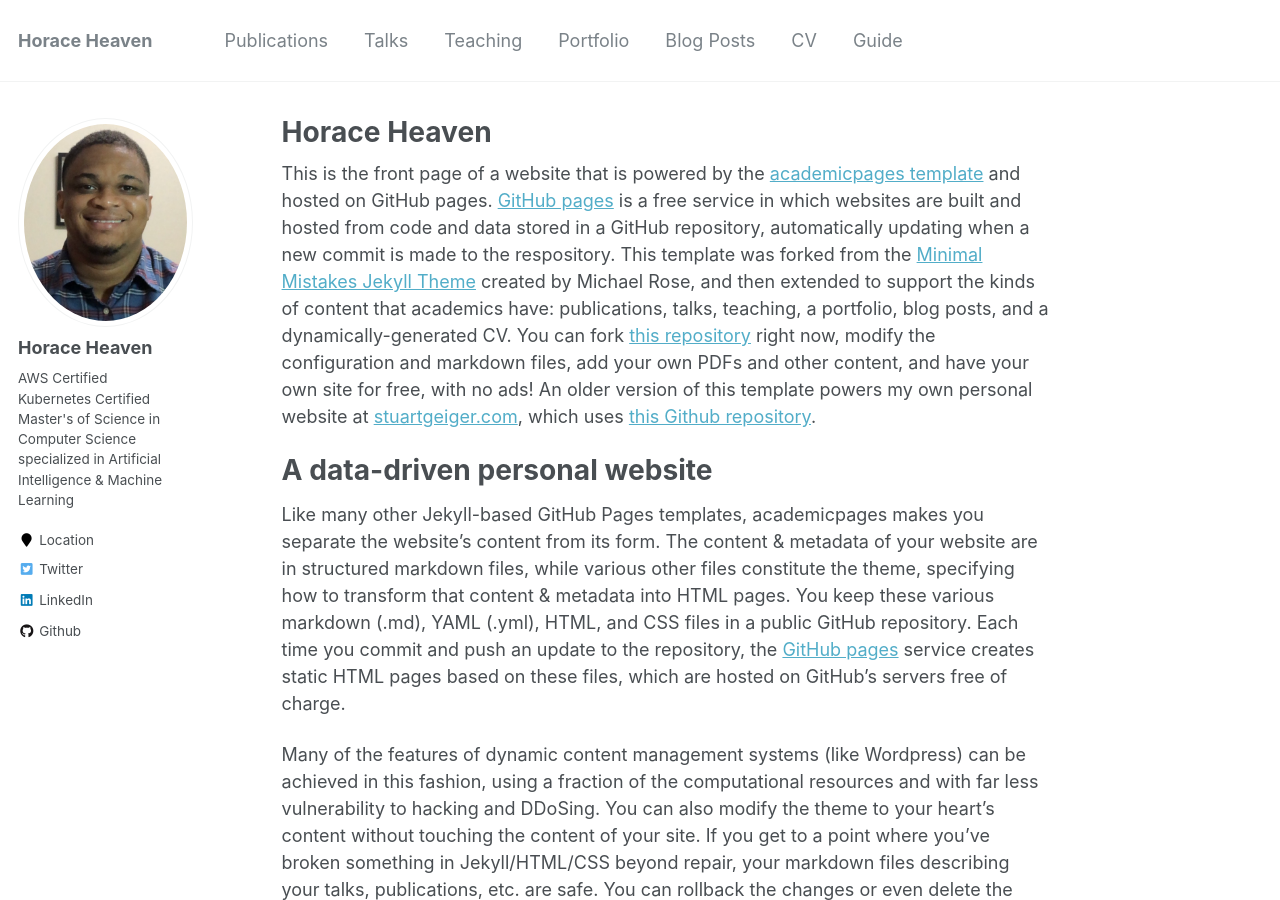
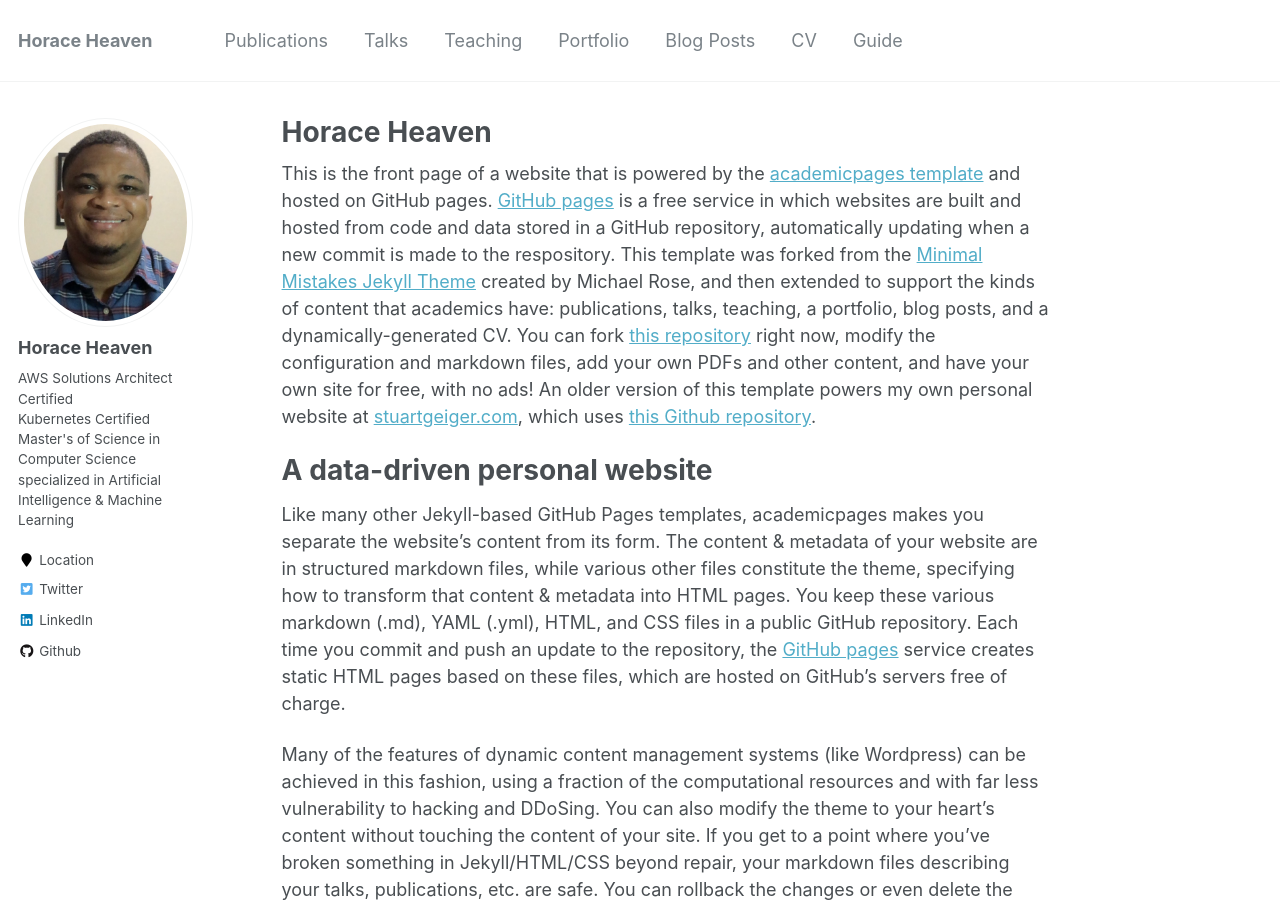
Before and after one commit to horaceheaven/horaceheaven.github.io, a Jekyll site: the page built from _pages/about.md, in a window 1280 px wide and 900 px high. Built offline with Jekyll 4.4.1, drawn with Linux system fonts in a browser that asks for light colours.

Commit message:
clean up

```diff
--- a/_config.yml
+++ b/_config.yml
@@ -82,7 +82,7 @@ analytics:
 author:
   name             : "Horace Heaven"
   avatar           : "profile.png"
-  bio              : "AWS Certified <br/> Kubernetes Certified <br/> Master's of Science in Computer Science specialized in Artificial Intelligence & Machine Learning"
+  bio              : "AWS Solutions Architect Certified <br/> Kubernetes Certified <br/> Master's of Science in Computer Science specialized in Artificial Intelligence & Machine Learning"
   location         : "Location"
   employer         :
   pubmed           : # "https://www.ncbi.nlm.nih.gov/pubmed/?term=john+snow"
```
